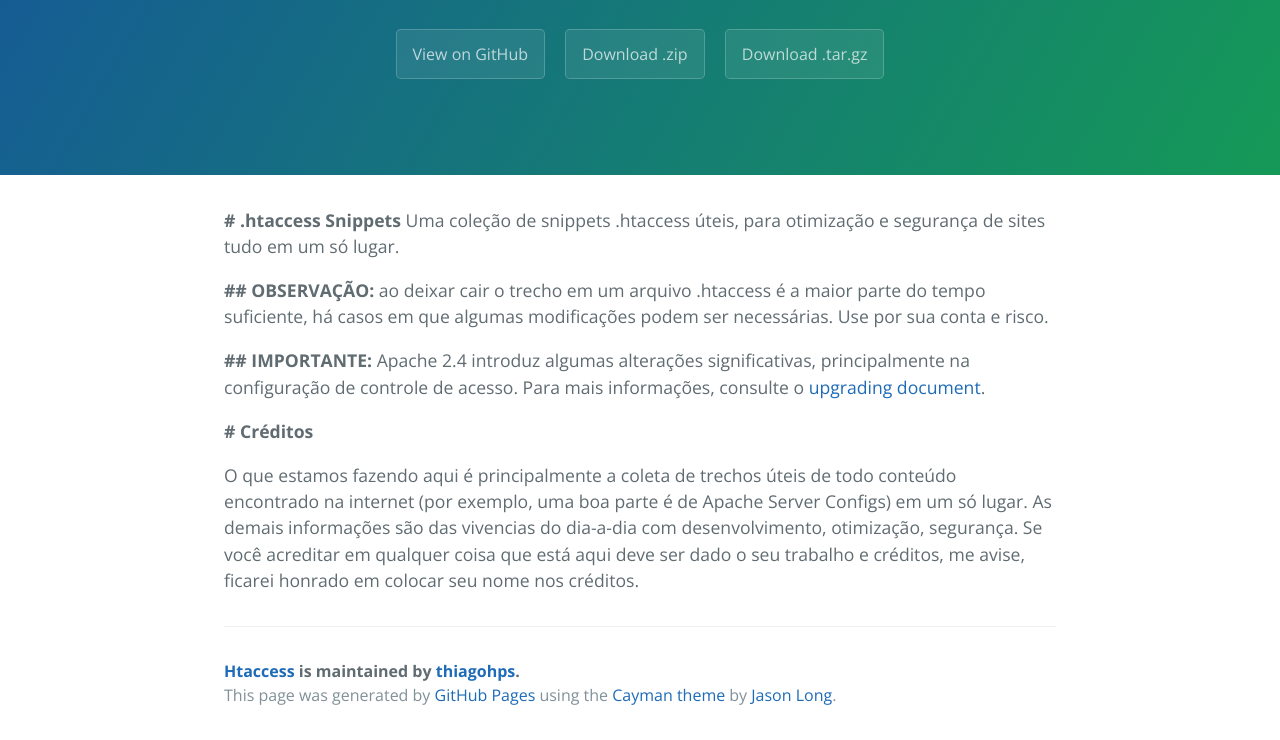
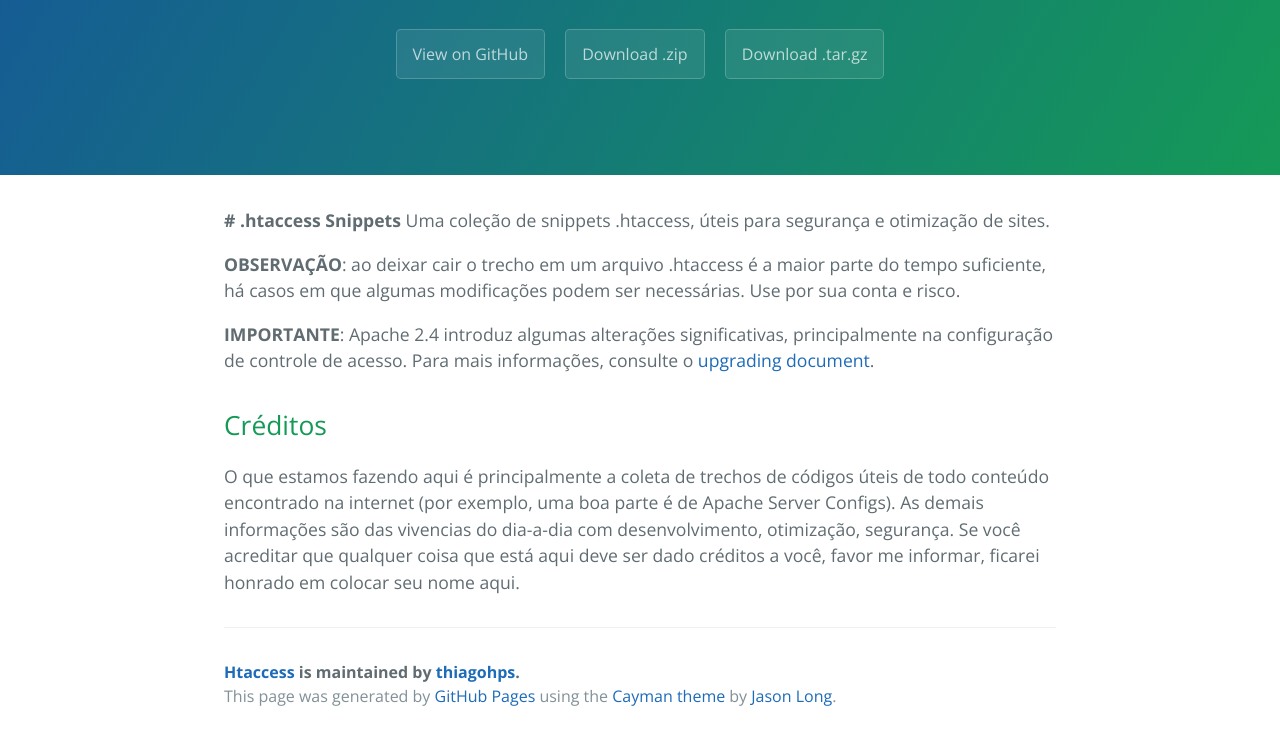
Before and after one commit to thiagohps/htaccess, a plain HTML site: page index.html in a window 1280 px wide. Shown: the part 208-948 px from the top of the page. Drawn offline with nearby package versions, Linux system fonts and the light colour scheme.

Commit message:
Create gh-pages branch via GitHub

```diff
--- a/index.html
+++ b/index.html
@@ -20,15 +20,16 @@
 
     <section class="main-content">
       <p><strong># .htaccess Snippets</strong>
-Uma coleção de snippets .htaccess úteis, para otimização e segurança de sites tudo em um só lugar.</p>
+Uma coleção de snippets .htaccess, úteis para segurança e otimização de sites.</p>
 
-<p><strong>## OBSERVAÇÃO:</strong> ao deixar cair o trecho em um arquivo .htaccess é a maior parte do tempo suficiente, há casos em que algumas modificações podem ser necessárias. Use por sua conta e risco.</p>
+<p><strong>OBSERVAÇÃO</strong>: ao deixar cair o trecho em um arquivo .htaccess é a maior parte do tempo suficiente, há casos em que algumas modificações podem ser necessárias. Use por sua conta e risco.</p>
 
-<p><strong>## IMPORTANTE:</strong> Apache 2.4 introduz algumas alterações significativas, principalmente na configuração de controle de acesso. Para mais informações, consulte o <a href="https://httpd.apache.org/docs/2.4/upgrading.html">upgrading document</a>.</p>
+<p><strong>IMPORTANTE</strong>: Apache 2.4 introduz algumas alterações significativas, principalmente na configuração de controle de acesso. Para mais informações, consulte o <a href="https://httpd.apache.org/docs/2.4/upgrading.html">upgrading document</a>.</p>
 
-<p><strong># Créditos</strong></p>
+<h2>
+<a id="créditos" class="anchor" href="#cr%C3%A9ditos" aria-hidden="true"><span class="octicon octicon-link"></span></a>Créditos</h2>
 
-<p>O que estamos fazendo aqui é principalmente a coleta de trechos úteis de todo conteúdo encontrado na internet (por exemplo, uma boa parte é de Apache Server Configs) em um só lugar. As demais informações são das vivencias do dia-a-dia com desenvolvimento, otimização, segurança. Se você acreditar em qualquer coisa que está aqui deve ser dado o seu trabalho e créditos, me avise, ficarei honrado em colocar seu nome nos créditos. </p>
+<p>O que estamos fazendo aqui é principalmente a coleta de trechos de códigos úteis de todo conteúdo encontrado na internet (por exemplo, uma boa parte é de Apache Server Configs). As demais informações são das vivencias do dia-a-dia com desenvolvimento, otimização, segurança. Se você acreditar que qualquer coisa que está aqui deve ser dado créditos a você, favor me informar, ficarei honrado em colocar seu nome aqui. </p>
 
       <footer class="site-footer">
         <span class="site-footer-owner"><a href="https://github.com/thiagohps/htaccess">Htaccess</a> is maintained by <a href="https://github.com/thiagohps">thiagohps</a>.</span>
--- a/params.json
+++ b/params.json
@@ -1 +1 @@
-{"name":"Htaccess","tagline":"Uma coleção de snippets .htaccess, úteis para segurança e otimização de sites.","body":"**# .htaccess Snippets**\r\nUma coleção de snippets .htaccess úteis, para otimização e segurança de sites tudo em um só lugar.\r\n\r\n**## OBSERVAÇÃO:** ao deixar cair o trecho em um arquivo .htaccess é a maior parte do tempo suficiente, há casos em que algumas modificações podem ser necessárias. Use por sua conta e risco.\r\n\r\n**## IMPORTANTE:** Apache 2.4 introduz algumas alterações significativas, principalmente na configuração de controle de acesso. Para mais informações, consulte o [upgrading document](https://httpd.apache.org/docs/2.4/upgrading.html).\r\n\r\n**# Créditos**\r\n\r\nO que estamos fazendo aqui é principalmente a coleta de trechos úteis de todo conteúdo encontrado na internet (por exemplo, uma boa parte é de Apache Server Configs) em um só lugar. As demais informações são das vivencias do dia-a-dia com desenvolvimento, otimização, segurança. Se você acreditar em qualquer coisa que está aqui deve ser dado o seu trabalho e créditos, me avise, ficarei honrado em colocar seu nome nos créditos. ","google":"","note":"Don't delete this file! It's used internally to help with page regeneration."}
+{"name":"Htaccess","tagline":"Uma coleção de snippets .htaccess, úteis para segurança e otimização de sites.","body":"**# .htaccess Snippets**\r\nUma coleção de snippets .htaccess, úteis para segurança e otimização de sites.\r\n\r\n**OBSERVAÇÃO**: ao deixar cair o trecho em um arquivo .htaccess é a maior parte do tempo suficiente, há casos em que algumas modificações podem ser necessárias. Use por sua conta e risco.\r\n\r\n**IMPORTANTE**: Apache 2.4 introduz algumas alterações significativas, principalmente na configuração de controle de acesso. Para mais informações, consulte o [upgrading document](https://httpd.apache.org/docs/2.4/upgrading.html).\r\n\r\n## Créditos\r\n\r\nO que estamos fazendo aqui é principalmente a coleta de trechos de códigos úteis de todo conteúdo encontrado na internet (por exemplo, uma boa parte é de Apache Server Configs). As demais informações são das vivencias do dia-a-dia com desenvolvimento, otimização, segurança. Se você acreditar que qualquer coisa que está aqui deve ser dado créditos a você, favor me informar, ficarei honrado em colocar seu nome aqui. ","google":"","note":"Don't delete this file! It's used internally to help with page regeneration."}
```
